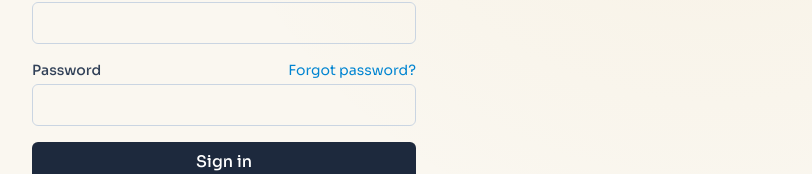
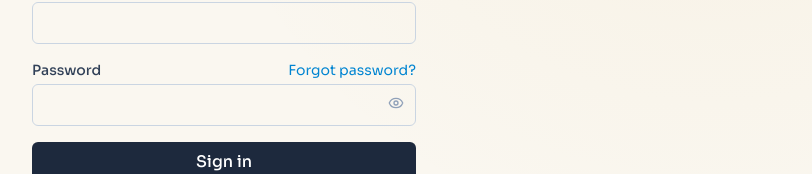
Before and after one commit to nyameprince205-sudo/universal-smart-queue-booking--management-frontend, a React (Vite) app: page /login in a window 1280 px wide. Shown: the part 342-516 px from the top of the page, without its empty margins (416-1228 px from the left). Built offline with nearby package versions, Linux system fonts and the light colour scheme; no server answers.

Commit message:
feat: password show/hide toggle on staff login

```diff
--- a/src/pages/auth/StaffLoginPage.jsx
+++ b/src/pages/auth/StaffLoginPage.jsx
@@ -2,6 +2,7 @@ import { useState } from "react";
 import { useNavigate, useLocation, Link } from "react-router-dom";
 import { useAuth } from "../../context/AuthContext";
 import { getHomeRouteForRole } from "../../routes/roleHomeRoutes";
+import PasswordInput from "../../components/PasswordInput";
 function StaffLoginPage() {
   const {
     loginStaff
@@ -54,7 +55,7 @@ function StaffLoginPage() {
                 Forgot password?
               </Link>
             </div>
-            <input id="password" type="password" required autoComplete="current-password" value={password} onChange={e => setPassword(e.target.value)} className="mt-1 w-full rounded-md border border-slate-300 px-3 py-2 text-slate-800 focus:outline-none focus:ring-2 focus:ring-sky-500 focus:border-sky-500" />
+            <PasswordInput id="password" required autoComplete="current-password" value={password} onChange={e => setPassword(e.target.value)} className="mt-1 w-full rounded-md border border-slate-300 px-3 py-2 text-slate-800 focus:outline-none focus:ring-2 focus:ring-sky-500 focus:border-sky-500" />
           </div>
 
           <button type="submit" disabled={submitting} className="w-full rounded-md bg-slate-800 text-white py-2 font-medium hover:bg-slate-700 disabled:opacity-50 disabled:cursor-not-allowed transition-colors">
```
